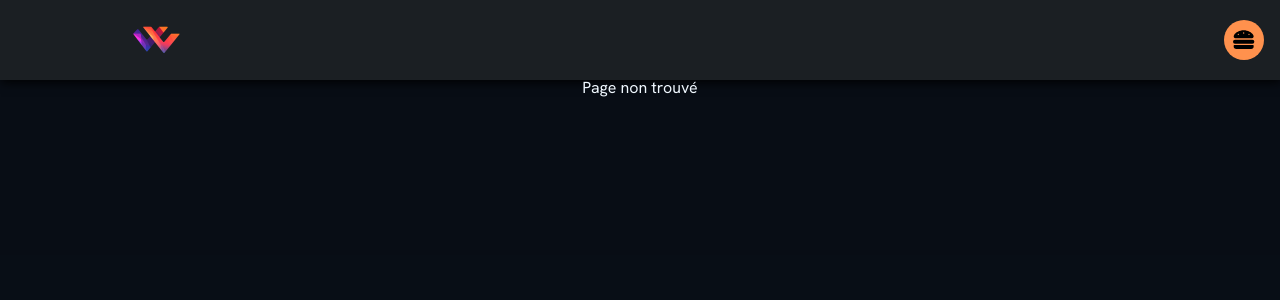
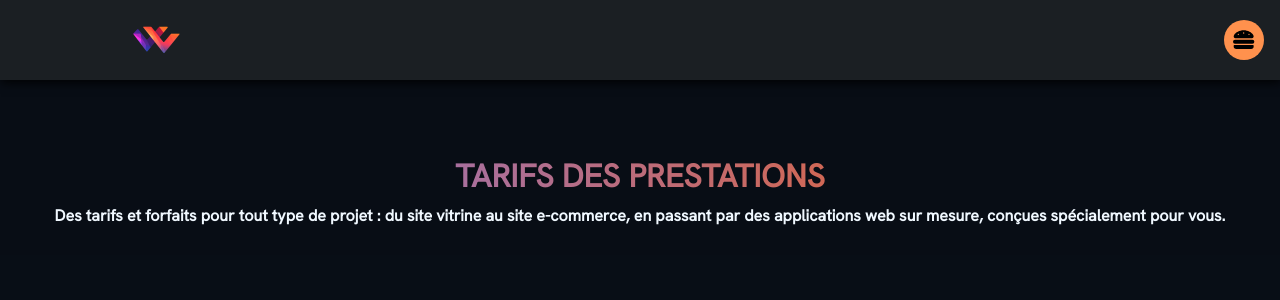
Before and after one commit to maxence-mairesse/Wizcode, a React (Vite) app: page /tarifs in a window 1280 px wide. Shown: the top 300 px of the page. Built offline with nearby package versions, Linux system fonts and the light colour scheme.

Commit message:
début page tarif

```diff
--- a/src/components/App/App.tsx
+++ b/src/components/App/App.tsx
@@ -4,6 +4,7 @@ import Home from '../Home/Home';
 import Header from '../Header/Header';
 import Error from '../Error/Error';
 import Prestations from '../Presations/Prestations';
+import Tarifs from '../Tarifs/Tarifs';
 
 function App() {
   return (
@@ -12,6 +13,7 @@ function App() {
       <Routes>
         <Route path="/" element={<Home />} />
         <Route path="/prestations" element={<Prestations />} />
+        <Route path="/tarifs" element={<Tarifs />} />
         <Route path="*" element={<Error />} />
       </Routes>
     </div>
--- a/src/components/Presations/Presations.scss
+++ b/src/components/Presations/Presations.scss
@@ -4,7 +4,7 @@
 .entete{
   h2{
     text-align: center;
-    font-size: 1.5em;
+    font-size: 2em;
     text-transform: uppercase;
     font-weight: bold;
     background: linear-gradient(to left, rgb(255, 94, 0), rgb(121,121,244));
--- a/src/components/Presations/Prestations.tsx
+++ b/src/components/Presations/Prestations.tsx
@@ -4,10 +4,10 @@ const Prestations = () => {
   return (
     <div className="Prestations">
       <div className="entete">
-        <h2>Nos prestations de service</h2>
+        <h2>prestations de service</h2>
         <h3>
           {' '}
-          Notre mission, concevoir et développer le produit qui vous aidera a
+          Notre mission, concevoir et développer le produit qui vous aidera à
           passer au niveau suivant{' '}
         </h3>
       </div>
@@ -28,7 +28,7 @@ const Prestations = () => {
           </li>
           <li>
             <div>
-              <i className="fa-solid fa-paintbrush" />
+              <i className="fa-solid fa-laptop-code" />
             </div>
             <h4> Intégration web </h4>
             <p>
@@ -39,7 +39,7 @@ const Prestations = () => {
 
           <li>
             <div>
-              <i className="fa-solid fa-paintbrush" />
+              <i className="fa-solid fa-code" />
             </div>
             <h4> Développement </h4>
             <p>
@@ -47,12 +47,22 @@ const Prestations = () => {
               mission pour poursuivre ou améliorer un projet déjà existant.
             </p>
           </li>
+
+          <li>
+            <div>
+              <i className="fa-solid fa-magnifying-glass" />
+            </div>
+            <h4> Optimisation SEO </h4>
+            <p>
+              Audit du produit et amélioration pour optimiser le référencement{' '}
+            </p>
+          </li>
         </ul>
 
         <h3> vous êtes convaincus ?</h3>
 
         <div className="contact">
-          <h4>Contactez moi Malt</h4>
+          <h4>Contactez moi sur Malt</h4>
           <a href="https://www.malt.fr/profile/maxencemairesse01">
             Voir profil Malt
           </a>
--- /dev/null
+++ b/src/components/Tarifs/Tarifs.scss
@@ -0,0 +1,26 @@
+.Tarifs{
+  padding: 5em 1em;
+
+  .entete{
+    h2{
+      text-align: center;
+      font-size: 2em;
+      text-transform: uppercase;
+      font-weight: bold;
+      background: linear-gradient(to left, rgb(255, 94, 0), rgb(121,121,244));
+      background-clip: text;
+      -webkit-background-clip: text;
+      -webkit-text-fill-color: transparent;
+
+    }
+    h3{
+      text-align: center;
+
+      display: inline-block;
+      font-size: 1em;
+      font-weight: bold;
+      margin-top: 1em;
+
+    }
+  }
+}
--- /dev/null
+++ b/src/components/Tarifs/Tarifs.tsx
@@ -0,0 +1,18 @@
+import './Tarifs.scss';
+
+const Tarifs = () => {
+  return (
+    <div className="Tarifs">
+      <div className="entete">
+        <h2>Tarifs des prestations</h2>
+        <h3>
+          Des tarifs et forfaits pour tout type de projet : du site vitrine au
+          site e-commerce, en passant par des applications web sur mesure,
+          conçues spécialement pour vous.{' '}
+        </h3>
+      </div>
+    </div>
+  );
+};
+
+export default Tarifs;
```
Also changed, not shown: public/burger.png (added), public/burger.webp (added).
